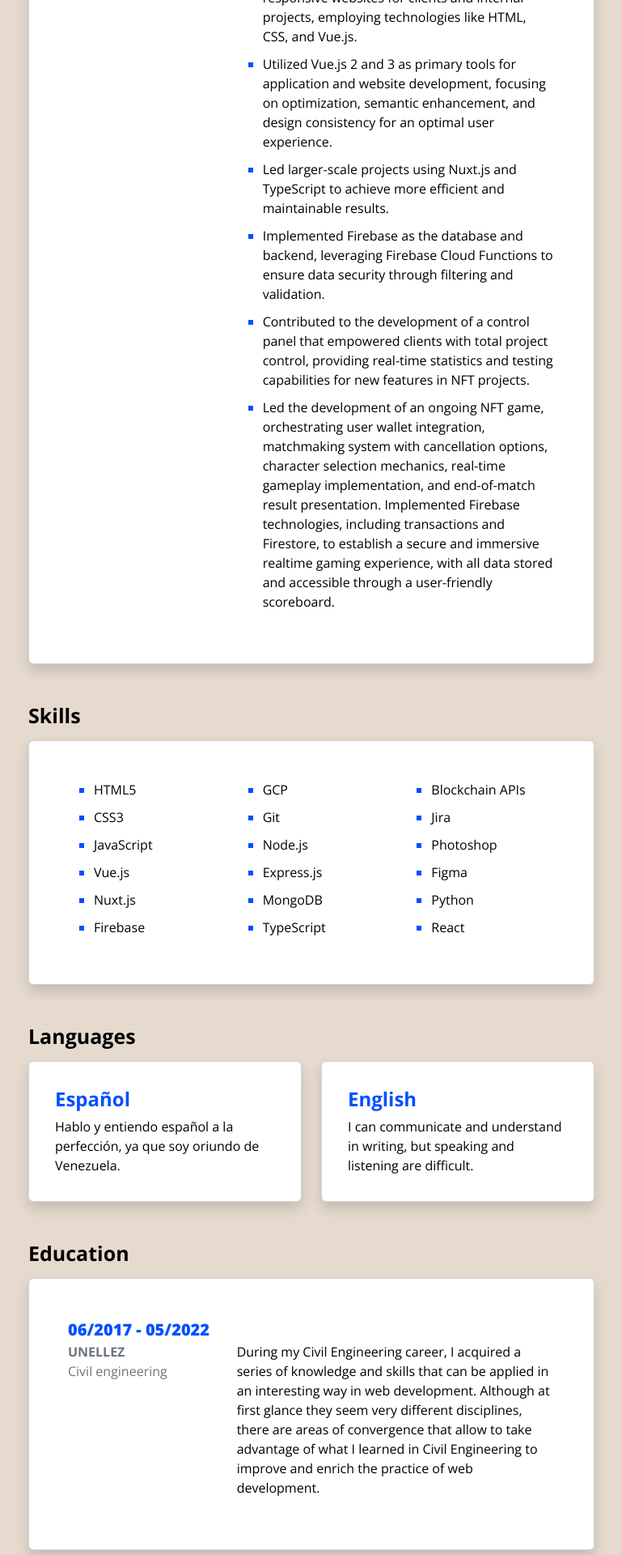
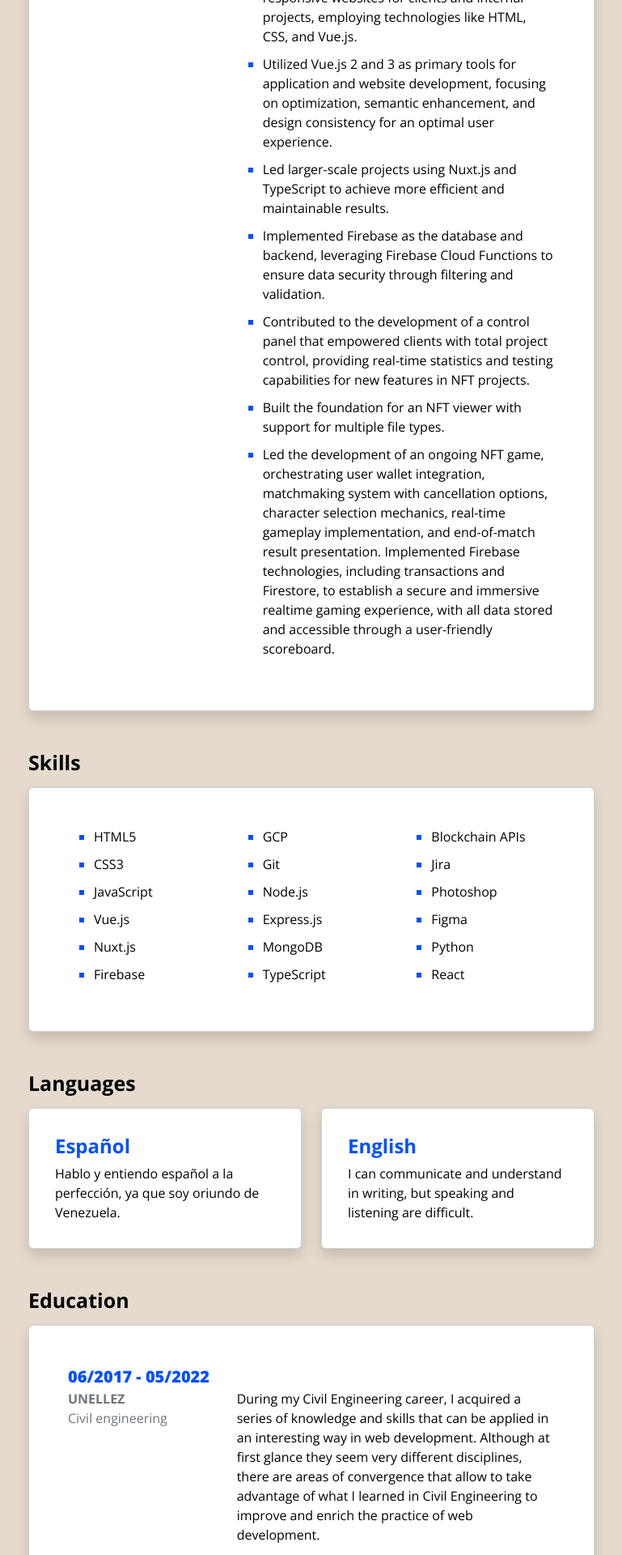
Before and after one commit to Ricperzftdev/portfolio, a Vue app: page /resume in a window 1280 px wide. Shown: the part 880-2800 px from the top of the page at 81% size, without its empty margins (255-1024 px from the left). Built offline with nearby package versions, Linux system fonts and the light colour scheme.

Commit message:
semantic tags and some little changes

```diff
--- a/src/components/PresentationCard.vue
+++ b/src/components/PresentationCard.vue
@@ -24,10 +24,10 @@ import { RouterLink } from 'vue-router';
                             Full Stack Developer
                         </p>
                         <div class="links-container d-lg-none my-4">
-                            <RouterLink to="/" class="link-btn me-3">
+                            <RouterLink to="/resume" class="link-btn me-3">
                                 RESUME
                             </RouterLink>
-                            <RouterLink to="/" class="link-btn">
+                            <RouterLink to="/projects" class="link-btn">
                                 PROJECTS
                             </RouterLink>
                         </div>
--- a/src/views/ResumeView.vue
+++ b/src/views/ResumeView.vue
@@ -5,7 +5,8 @@
                 <h1 class="resume-title"><span class="text-decorator"></span>Resume</h1>
             </header>
 
-            <section class="professional-profile">
+            <section class="resume">
+                <article class="professional-profile">
                     <div class="d-flex justify-content-between align-items-center mb-3">
                         <h2 class="resume-subtitles">Profile</h2>
                         <a href="" class="download-cv-btn">
@@ -18,13 +19,14 @@
                             Junior Full Stack Developer with a year and a half of experience in web development
                             using web3 technology. Knowledge in both frontend and backend
                             development, excelling in crafting solutions and attractive user experiences. Proficient
-                        in Vue.js, Nuxt.js, and Firebase, as well as integrating APIs like Koios and Blockfrost to deliver
+                            in Vue.js, Nuxt.js, and Firebase, as well as integrating APIs like Koios and Blockfrost to
+                            deliver
                             advanced features in applications based on the Cardano blockchain.
                         </div>
                     </div>
-            </section>
+                </article>
 
-            <section class="experience mt-5">
+                <article class="experience mt-5">
                     <div class="mb-3">
                         <h2 class="resume-subtitles">Experience</h2>
                     </div>
@@ -39,25 +41,33 @@
                                 </div>
                                 <div class="col-12 col-lg-8">
                                     <ul>
-                                    <li>Worked within the Cardano blockchain ecosystem, integrating numerous functionalities
+                                        <li>Worked within the Cardano blockchain ecosystem, integrating numerous
+                                            functionalities
                                             using APIs such as Koios and Blockfrost to create comprehensive and feature-rich
                                             environments within our applications.</li>
                                         <li>Participated in the creation and layout of responsive websites for clients and
                                             internal projects, employing technologies like HTML, CSS, and Vue.js.</li>
-                                    <li>Utilized Vue.js 2 and 3 as primary tools for application and website development,
+                                        <li>Utilized Vue.js 2 and 3 as primary tools for application and website
+                                            development,
                                             focusing on optimization, semantic enhancement, and design consistency for an
                                             optimal user experience. </li>
-                                    <li>Led larger-scale projects using Nuxt.js and TypeScript to achieve more efficient and
+                                        <li>Led larger-scale projects using Nuxt.js and TypeScript to achieve more efficient
+                                            and
                                             maintainable results.</li>
                                         <li>Implemented Firebase as the database and backend, leveraging Firebase Cloud
                                             Functions to ensure data security through filtering and validation.</li>
-                                    <li>Contributed to the development of a control panel that empowered clients with total
+                                        <li>Contributed to the development of a control panel that empowered clients with
+                                            total
                                             project control, providing real-time statistics and testing capabilities for new
                                             features in NFT projects.</li>
-                                    <li>Led the development of an ongoing NFT game, orchestrating user wallet integration,
+                                        <li>Built the foundation for an NFT viewer with support for multiple file types.</li>
+                                        <li>Led the development of an ongoing NFT game, orchestrating user wallet
+                                            integration,
                                             matchmaking system with cancellation options, character selection mechanics,
-                                        real-time gameplay implementation, and end-of-match result presentation. Implemented
-                                        Firebase technologies, including transactions and Firestore, to establish a secure
+                                            real-time gameplay implementation, and end-of-match result presentation.
+                                            Implemented
+                                            Firebase technologies, including transactions and Firestore, to establish a
+                                            secure
                                             and immersive realtime gaming experience, with all data stored and accessible
                                             through a user-friendly scoreboard.</li>
                                     </ul>
@@ -65,9 +75,9 @@
                             </div>
                         </div>
                     </div>
-            </section>
+                </article>
 
-            <section class="skills mt-5">
+                <article class="skills mt-5">
                     <div class="mb-3">
                         <h2 class="resume-subtitles">Skills</h2>
                     </div>
@@ -108,9 +118,9 @@
                             </div>
                         </div>
                     </div>
-            </section>
+                </article>
 
-            <section class="languages mt-5">
+                <article class="languages mt-5">
                     <div class="mb-3">
                         <h2 class="resume-subtitles">Languages</h2>
                     </div>
@@ -120,7 +130,8 @@
                             <div class="card shadow p-3">
                                 <div class="card-body">
                                     <h4>Español</h4>
-                                <p class="mb-0">Hablo y entiendo español a la perfección, ya que soy oriundo de Venezuela.
+                                    <p class="mb-0">Hablo y entiendo español a la perfección, ya que soy oriundo de
+                                        Venezuela.
                                     </p>
                                 </div>
                             </div>
@@ -129,15 +140,16 @@
                             <div class="card shadow p-3">
                                 <div class="card-body">
                                     <h4>English</h4>
-                                <p class="mb-0">I can communicate and understand in writing, but speaking and listening are
+                                    <p class="mb-0">I can communicate and understand in writing, but speaking and listening
+                                        are
                                         difficult.</p>
                                 </div>
                             </div>
                         </div>
                     </div>
-            </section>
+                </article>
 
-            <section class="education mt-5">
+                <article class="education mt-5">
                     <div class="mb-3">
                         <h2 class="resume-subtitles">Education</h2>
                     </div>
@@ -151,18 +163,21 @@
                                     <p class="text-secondary">Civil engineering</p>
                                 </div>
                                 <div class="col-12 col-lg-8">
-                                <p>During my Civil Engineering career, I acquired a series of knowledge and skills that can
-                                    be applied in an interesting way in web development. Although at first glance they seem
-                                    very different disciplines, there are areas of convergence that allow to take advantage
+                                    <p>During my Civil Engineering career, I acquired a series of knowledge and skills that
+                                        can
+                                        be applied in an interesting way in web development. Although at first glance they
+                                        seem
+                                        very different disciplines, there are areas of convergence that allow to take
+                                        advantage
                                         of what I learned in Civil Engineering to improve and enrich the practice of web
                                         development.</p>
                                 </div>
                             </div>
                         </div>
                     </div>
-            </section>
+                </article>
 
-            <section class="reference mt-5">
+                <article class="reference mt-5">
                     <div class="mb-3">
                         <h2 class="resume-subtitles">Reference</h2>
                     </div>
@@ -173,9 +188,12 @@
                                 <div class="card-body">
                                     <h4 class="mb-0 fw-bold"><span class="text-decorator"></span>Terry West</h4>
                                     <p class="text-muted">Blockchain Pilots</p>
-                                <p class="mb-0"><i class="bi bi-quote quote"></i>Richard has been a pleasure to work with.
-                                    Always pushing to find the best solution and solve unforseen problems. He quickly grew
-                                    from a junior team member to helping lead the development process of new projects.</p>
+                                    <p class="mb-0"><i class="bi bi-quote quote"></i>Richard has been a pleasure to work
+                                        with.
+                                        Always pushing to find the best solution and solve unforseen problems. He quickly
+                                        grew
+                                        from a junior team member to helping lead the development process of new projects.
+                                    </p>
                                 </div>
                             </div>
                         </div>
@@ -192,8 +210,8 @@
                             </div>
                         </div>
                     </div>
+                </article>
             </section>
-
         </div>
     </main>
 </template>
```
Lines whose indentation alone changed are shown as unchanged.
